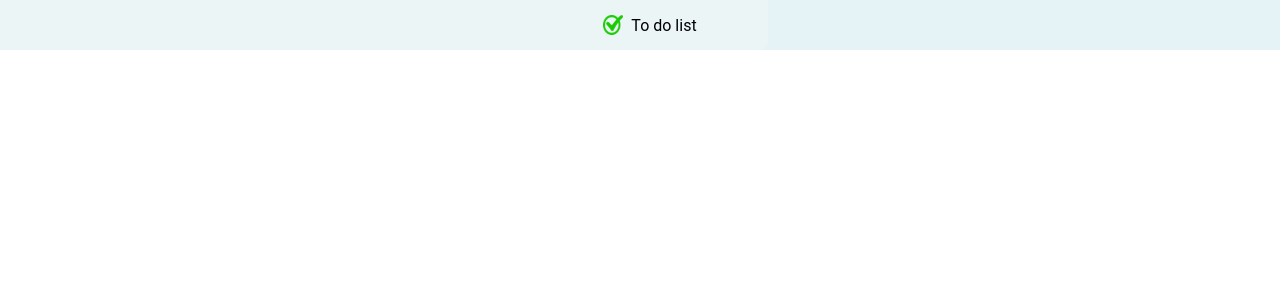
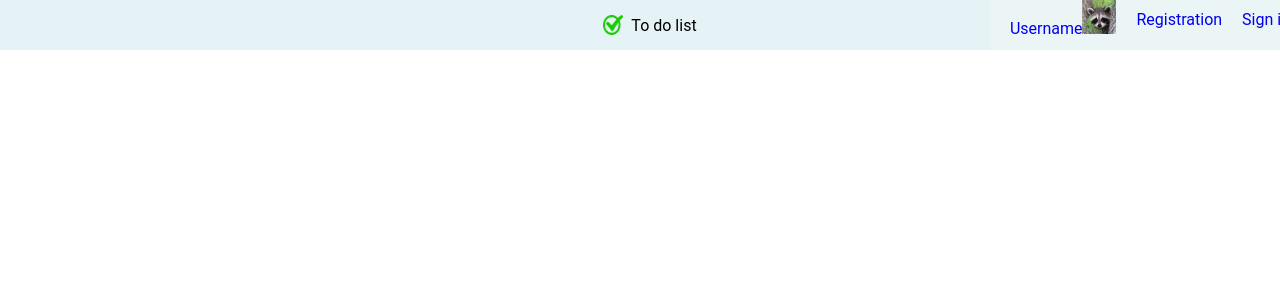
Before and after one commit to AliakseiHryhoryeu/To-do-list, a React (Create React App) app in the folder client/: page / in a window 1280 px wide. Shown: the top 300 px of the page. Built offline with nearby package versions, Linux system fonts and the light colour scheme.

Commit message:
Update header.scss

```diff
--- a/client/src/components/Header/header.scss
+++ b/client/src/components/Header/header.scss
@@ -112,14 +112,25 @@
 }
 @media (min-width: 769px) {
     .header {
+        &::before{
+
+        }
         &__burger {
             display: none;
         }
         justify-content: space-between;
         &__nav {
             display: block;
+            position: absolute;
+            margin-top: 0px;
+            overflow: visible;
+            top: auto;
+            width: auto;
+            left: auto;
+            right: 0;
             &__list {
                 display: flex;
+                flex-direction: row;
                 align-items: center;
                 li {
                     list-style: none;
```
